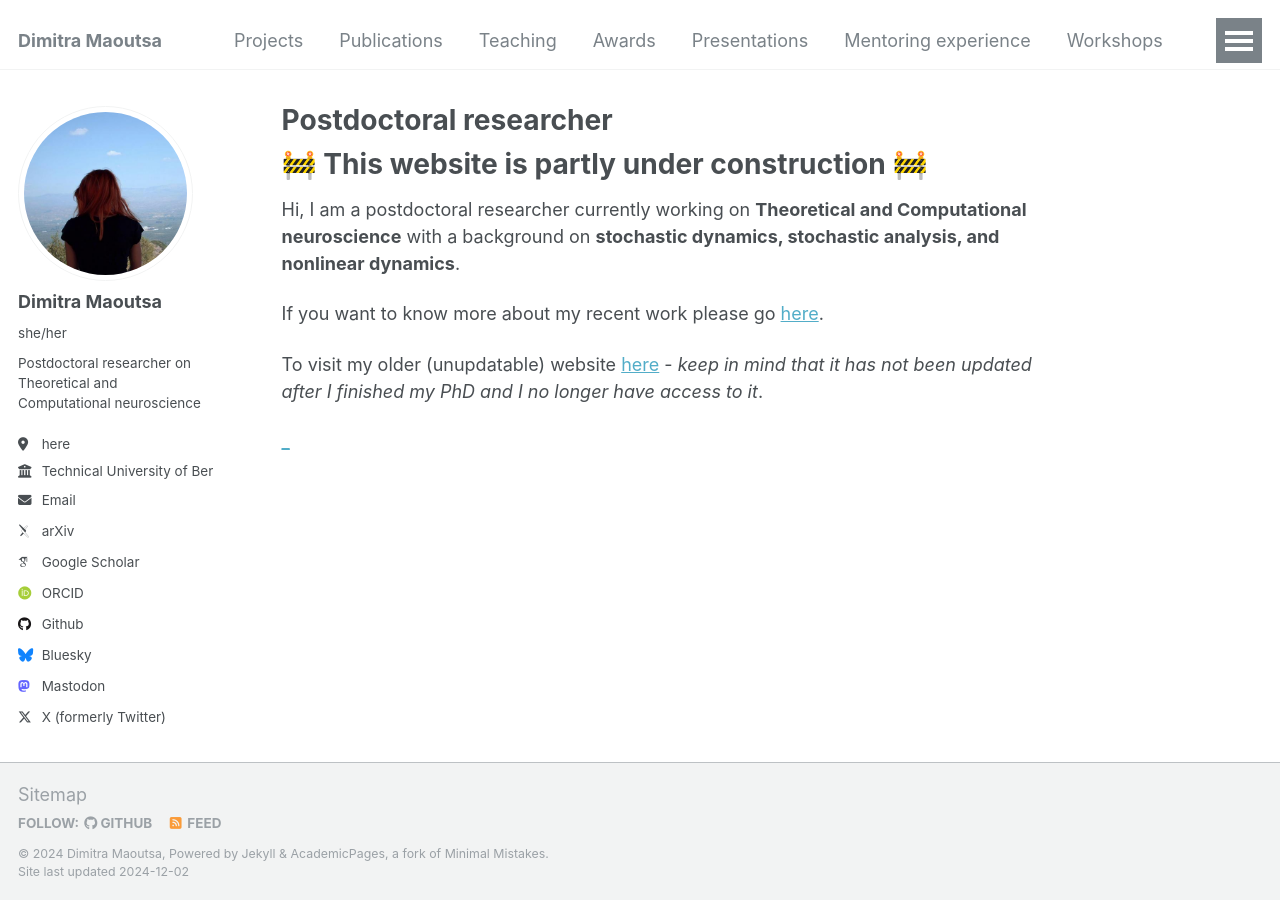
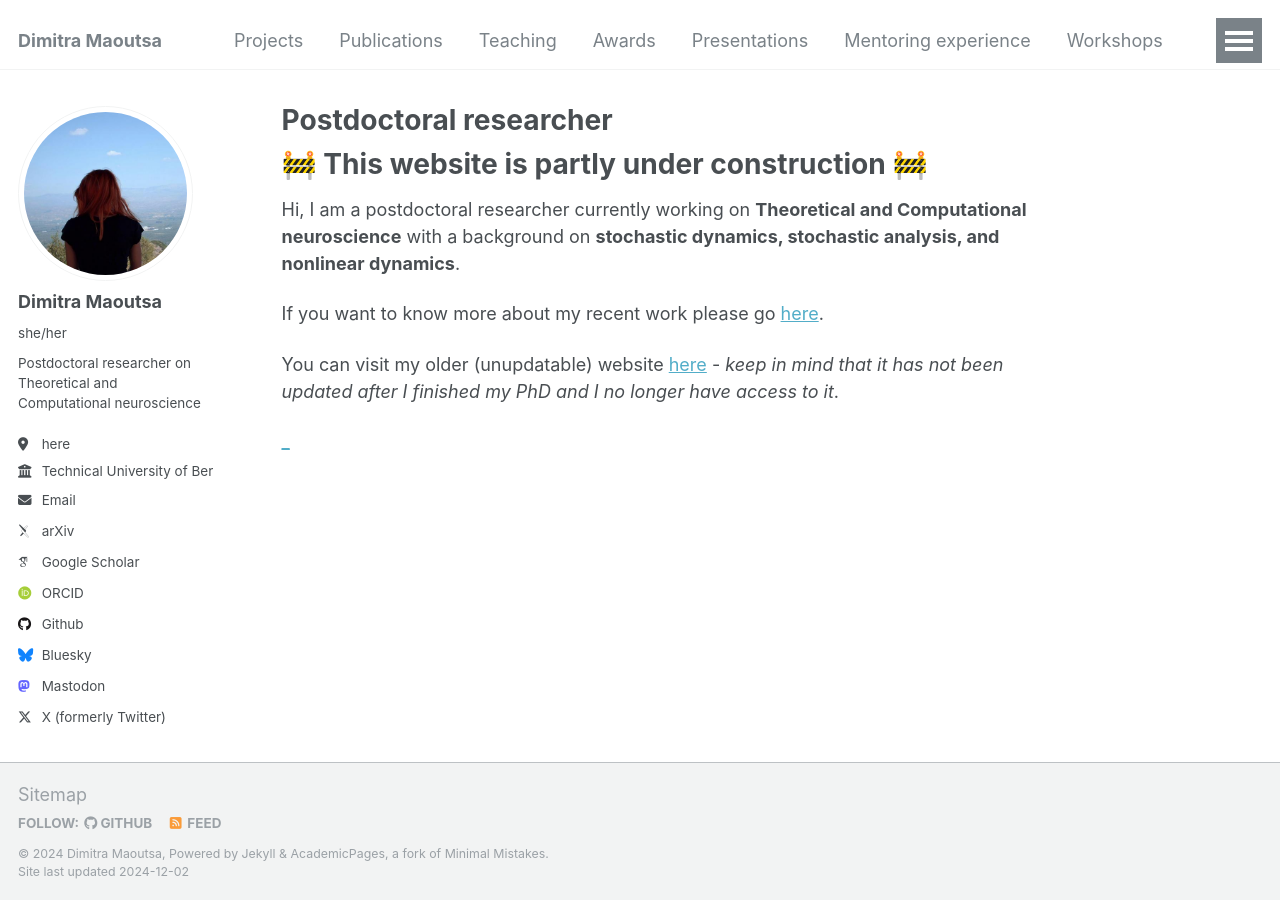
Before and after one commit to dimitra-maoutsa/dimitra-maoutsa.github.io, a Jekyll site: the page built from _pages/about.md, in a window 1280 px wide. Built offline with Jekyll 4.4.1, drawn with Linux system fonts in a browser that asks for light colours; emoji names are drawn with the system emoji font; some web fonts are replaced.

Commit message:
Update about.md

```diff
--- a/_pages/about.md
+++ b/_pages/about.md
@@ -15,7 +15,7 @@ Hi, I am a postdoctoral researcher currently working on **Theoretical and Comput
 
 If you want to know more about my recent work please go [here](https://dimitra-maoutsa.github.io/portfolio/).
 
-To visit my older (unupdatable) website [here](https://dimitra-maoutsa.gitlab.io/) - _keep in mind that it has not been updated after I finished my PhD and I no longer have access to it_.
+You can visit my older (unupdatable) website [here](https://dimitra-maoutsa.gitlab.io/) - _keep in mind that it has not been updated after I finished my PhD and I no longer have access to it_.
 
 
 
```
